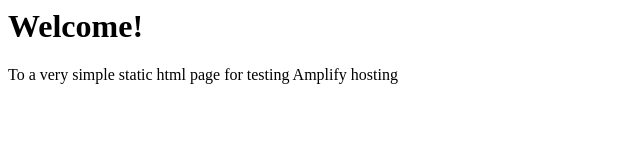
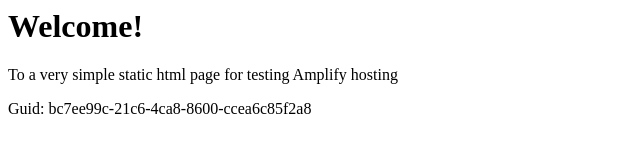
Before and after one commit to aws-aemilia-gru/Github-PR-Commit-Integration-Test-DoNotTouch-Gith-P5X5MO5I-v1-preprod-sa-east-1, a website: page src/index.html in a window 1280 px wide. Shown: the whole page, without its empty margins (0-640 px from the left). Drawn offline with Linux system fonts and the light colour scheme.

Commit message:
commit from integ tests

```diff
--- a/src/index.html
+++ b/src/index.html
@@ -1,3 +1,5 @@
+
+
 <html lang="en">
 
 <head>
@@ -10,6 +12,6 @@
 <body>
     <h1>Welcome!</h1>
     <p>To a very simple static html page for testing Amplify hosting</p>
-</body>
+    <p>Guid: bc7ee99c-21c6-4ca8-8600-ccea6c85f2a8</p></body>
 
 </html>
```
